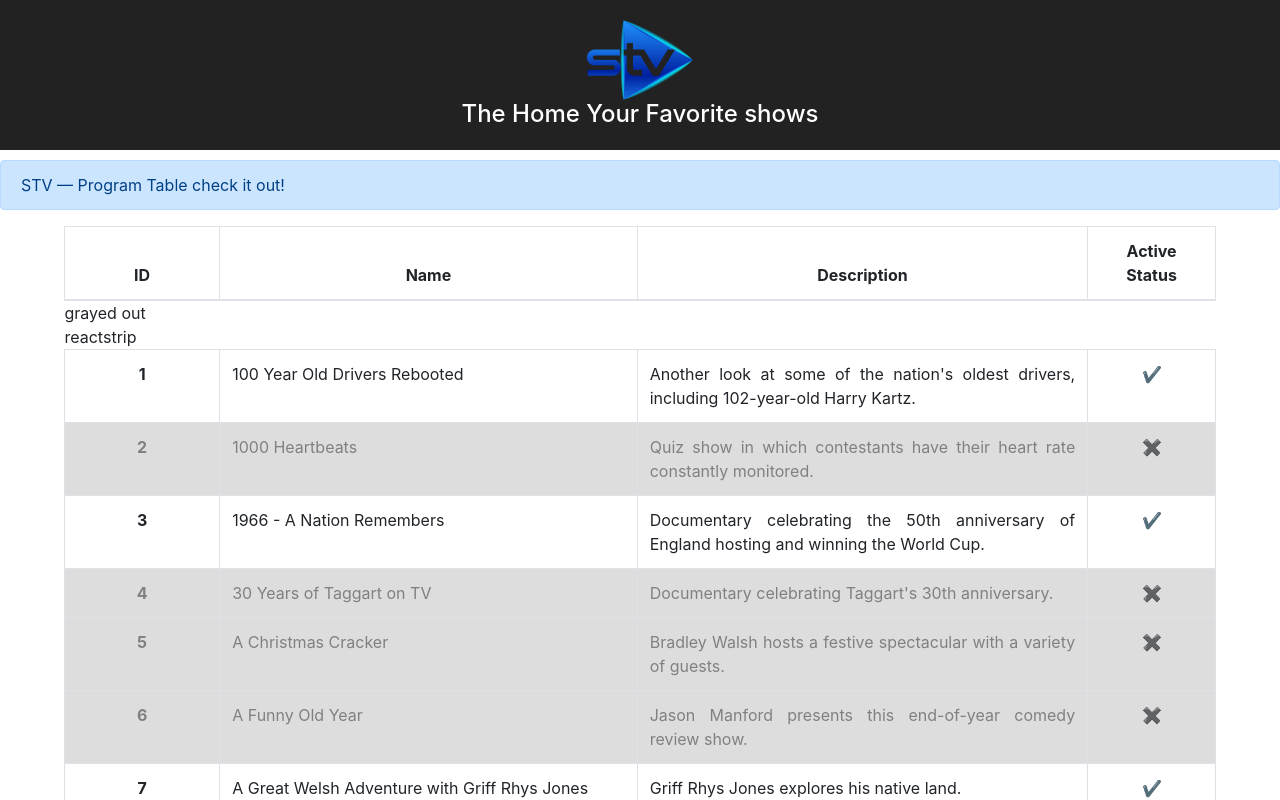
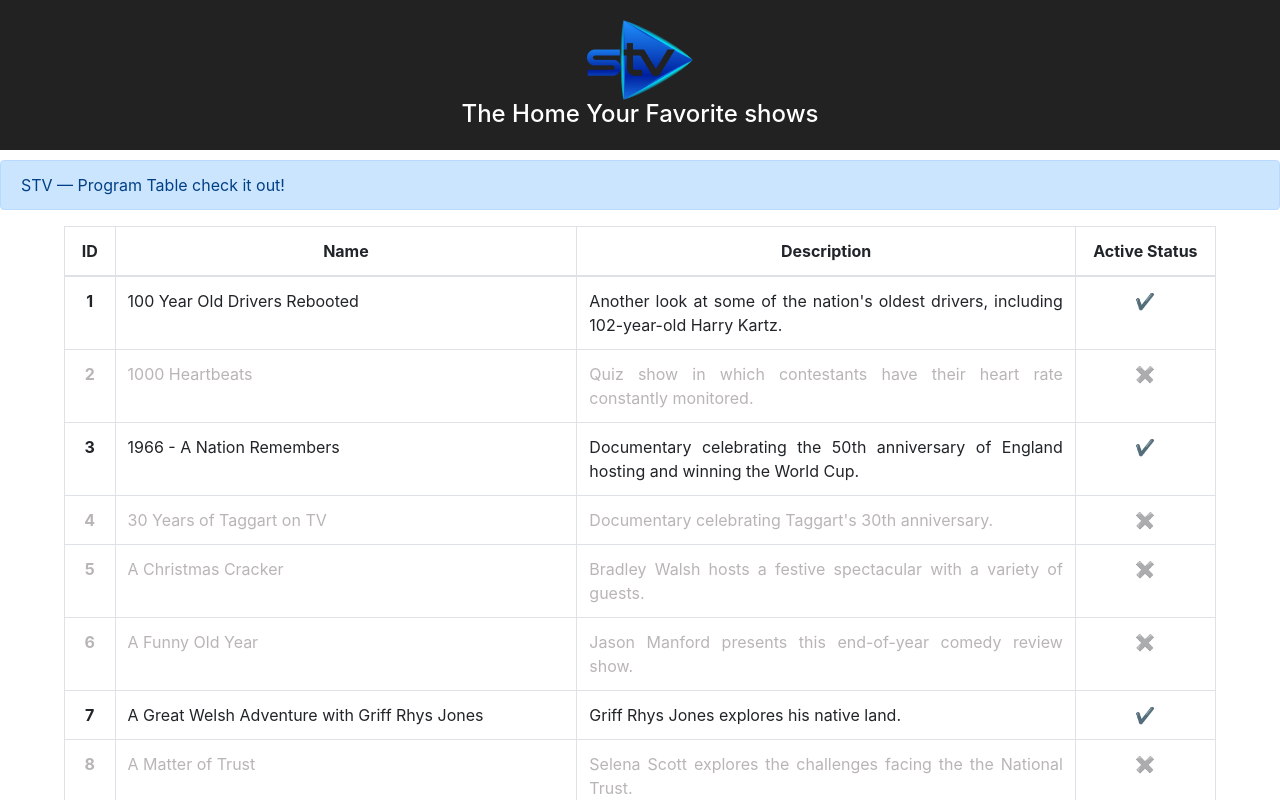
Before and after one commit to khaledkz/crud, a React (Create React App) app in the folder my-app/: page / in a window 1280 px wide. Shown: the top 800 px of the page. Built offline with nearby package versions, Linux system fonts and the light colour scheme.

Commit message:
add in active class

```diff
--- a/my-app/src/containers/ProgrammeTable/ProgrammeTable.css
+++ b/my-app/src/containers/ProgrammeTable/ProgrammeTable.css
@@ -6,6 +6,7 @@
     width:90%;
     margin:auto;
     margin-bottom: 30px;
+    border:solid 1px black !important;
 }
 .program-table thead{
     text-align: center;
@@ -17,8 +18,6 @@
 .program-table .row-name{
     text-align: justify
 }
-.in-active{
-    background: rgb(221, 221, 221);
-    color: rgb(128, 128, 128);
-    border:solid 1px rgb(221, 221, 221);;
-}
+.program-table .in-active{
+    color: rgba(122, 114, 114, 0.527);
+ }
--- a/my-app/src/containers/ProgrammeTable/ProgrammeTable.js
+++ b/my-app/src/containers/ProgrammeTable/ProgrammeTable.js
@@ -30,7 +30,7 @@ export default class ProgrammeTable extends Component {
                                 <th>Description </th>
                                 <th>Active Status</th>
                             </tr>
-                        </thead>grayed out reactstrip
+                        </thead>
                         {/* table body */}
                         <tbody>
                             {/* table rows */}
```
